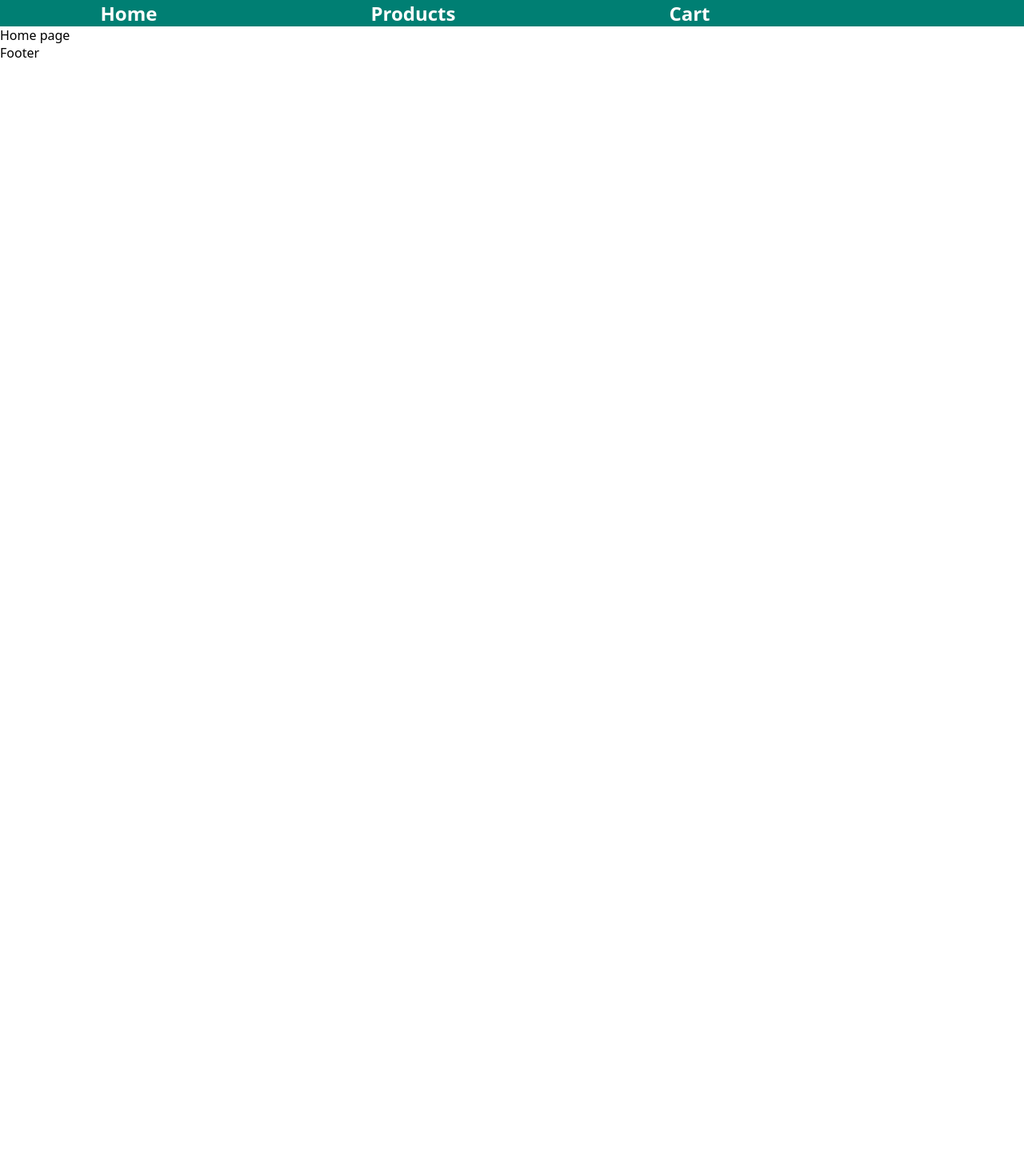
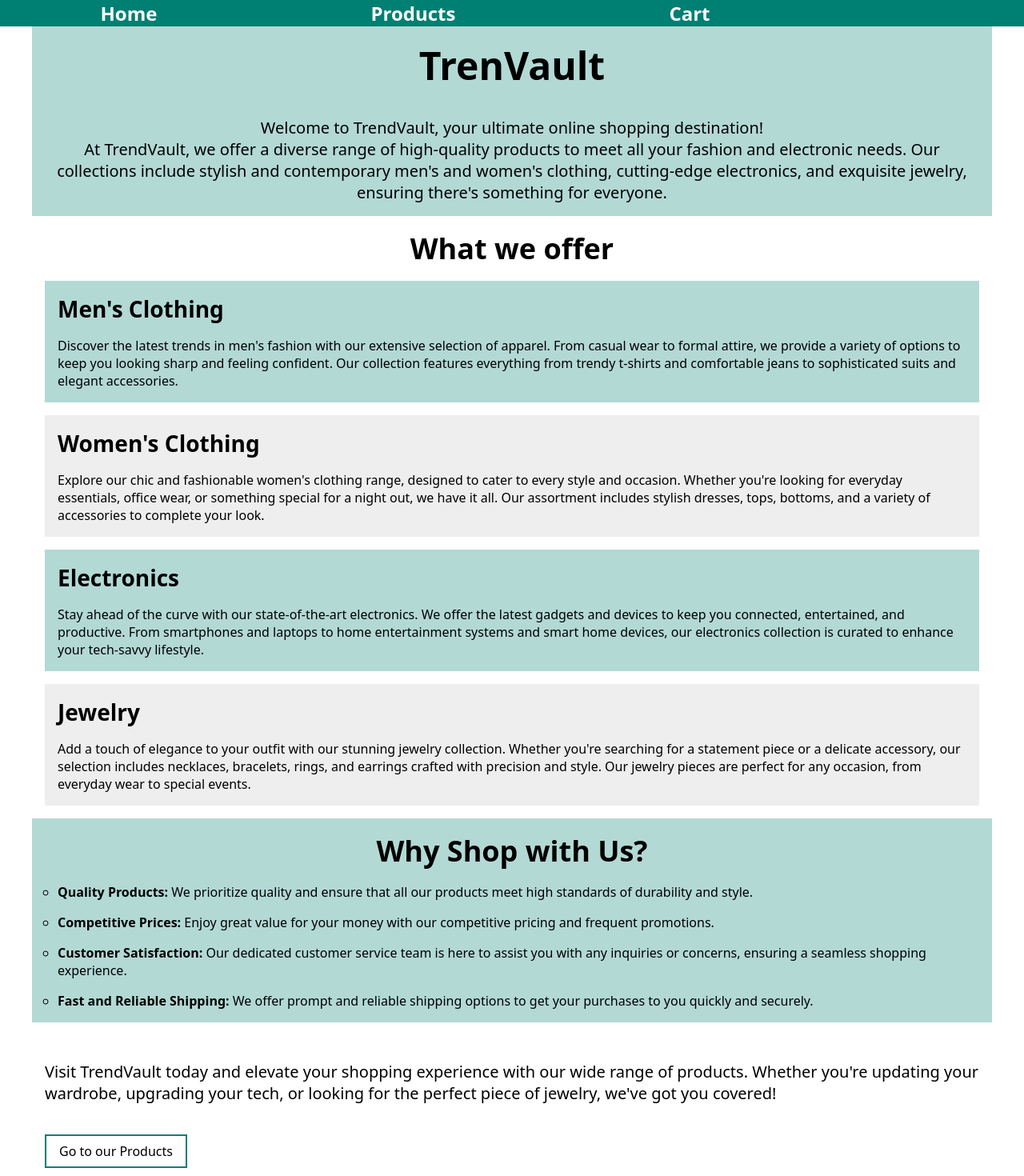
Before and after one commit to RoynevS/top--shopping-cart, a React (Vite) app: page / in a window 1280 px wide. Shown: the top 1470 px of the page at 80% size. Before the commit the page ends 800 px from the top, so only its background shows below. Built offline with nearby package versions, Linux system fonts and the light colour scheme.

Commit message:
Create content

```diff
--- a/src/routes/HomePage/HomePage.jsx
+++ b/src/routes/HomePage/HomePage.jsx
@@ -1,5 +1,106 @@
+import { Link } from "react-router-dom";
+import styles from "./HomePage.module.css";
+
 const HomePage = () => {
-  return <h2>Home page</h2>;
+  return (
+    <main className={styles.main}>
+      <section className={`${styles.lightGreen} ${styles.header}`}>
+        <h1 className={styles.mainHeading}>TrenVault</h1>
+        <p>
+          Welcome to TrendVault, your ultimate online shopping destination!{" "}
+          <br /> At TrendVault, we offer a diverse range of high-quality
+          products to meet all your fashion and electronic needs. Our
+          collections include stylish and contemporary men&apos;s and
+          women&apos;s clothing, cutting-edge electronics, and exquisite
+          jewelry, ensuring there&apos;s something for everyone.
+        </p>
+      </section>
+      <section className={styles.descriptionSection}>
+        <h2 className={styles.secondaryHeading}>What we offer</h2>
+        <ul className={styles.flexList}>
+          <li className={`${styles.lightGreen}`}>
+            <h3 className={styles.tertiaryHeading}>Men&apos;s Clothing</h3>
+            <p>
+              Discover the latest trends in men&apos;s fashion with our
+              extensive selection of apparel. From casual wear to formal attire,
+              we provide a variety of options to keep you looking sharp and
+              feeling confident. Our collection features everything from trendy
+              t-shirts and comfortable jeans to sophisticated suits and elegant
+              accessories.
+            </p>
+          </li>
+          <li className={`${styles.grey}`}>
+            <h3 className={styles.tertiaryHeading}>Women&apos;s Clothing</h3>
+            <p>
+              Explore our chic and fashionable women&apos;s clothing range,
+              designed to cater to every style and occasion. Whether you&apos;re
+              looking for everyday essentials, office wear, or something special
+              for a night out, we have it all. Our assortment includes stylish
+              dresses, tops, bottoms, and a variety of accessories to complete
+              your look.
+            </p>
+          </li>
+          <li className={`${styles.lightGreen}`}>
+            <h3 className={styles.tertiaryHeading}>Electronics</h3>
+            <p>
+              Stay ahead of the curve with our state-of-the-art electronics. We
+              offer the latest gadgets and devices to keep you connected,
+              entertained, and productive. From smartphones and laptops to home
+              entertainment systems and smart home devices, our electronics
+              collection is curated to enhance your tech-savvy lifestyle.
+            </p>
+          </li>
+          <li className={`${styles.grey}`}>
+            <h3 className={styles.tertiaryHeading}>Jewelry</h3>
+            <p>
+              Add a touch of elegance to your outfit with our stunning jewelry
+              collection. Whether you&apos;re searching for a statement piece or
+              a delicate accessory, our selection includes necklaces, bracelets,
+              rings, and earrings crafted with precision and style. Our jewelry
+              pieces are perfect for any occasion, from everyday wear to special
+              events.
+            </p>
+          </li>
+        </ul>
+      </section>
+      <section className={`${styles.lightGreen} ${styles.benefitSection}`}>
+        <h2 className={styles.secondaryHeading}>Why Shop with Us?</h2>
+        <ul className={`${styles.flexList} ${styles.listStyle}`}>
+          <li>
+            <span className={styles.bold}>Quality Products:</span> We prioritize
+            quality and ensure that all our products meet high standards of
+            durability and style.
+          </li>
+          <li>
+            <span className={styles.bold}>Competitive Prices:</span> Enjoy great
+            value for your money with our competitive pricing and frequent
+            promotions.
+          </li>
+          <li>
+            <span className={styles.bold}>Customer Satisfaction:</span> Our
+            dedicated customer service team is here to assist you with any
+            inquiries or concerns, ensuring a seamless shopping experience.
+          </li>
+          <li>
+            <span className={styles.bold}>Fast and Reliable Shipping:</span> We
+            offer prompt and reliable shipping options to get your purchases to
+            you quickly and securely.
+          </li>
+        </ul>
+      </section>
+      <section className={styles.startSection}>
+        <p>
+          Visit TrendVault today and elevate your shopping experience with our
+          wide range of products. Whether you&apos;re updating your wardrobe,
+          upgrading your tech, or looking for the perfect piece of jewelry,
+          we&apos;ve got you covered!
+        </p>
+        <Link to="/products" className={styles.ctaBtn}>
+          Go to our Products
+        </Link>
+      </section>
+    </main>
+  );
 };
 
 export default HomePage;
```
